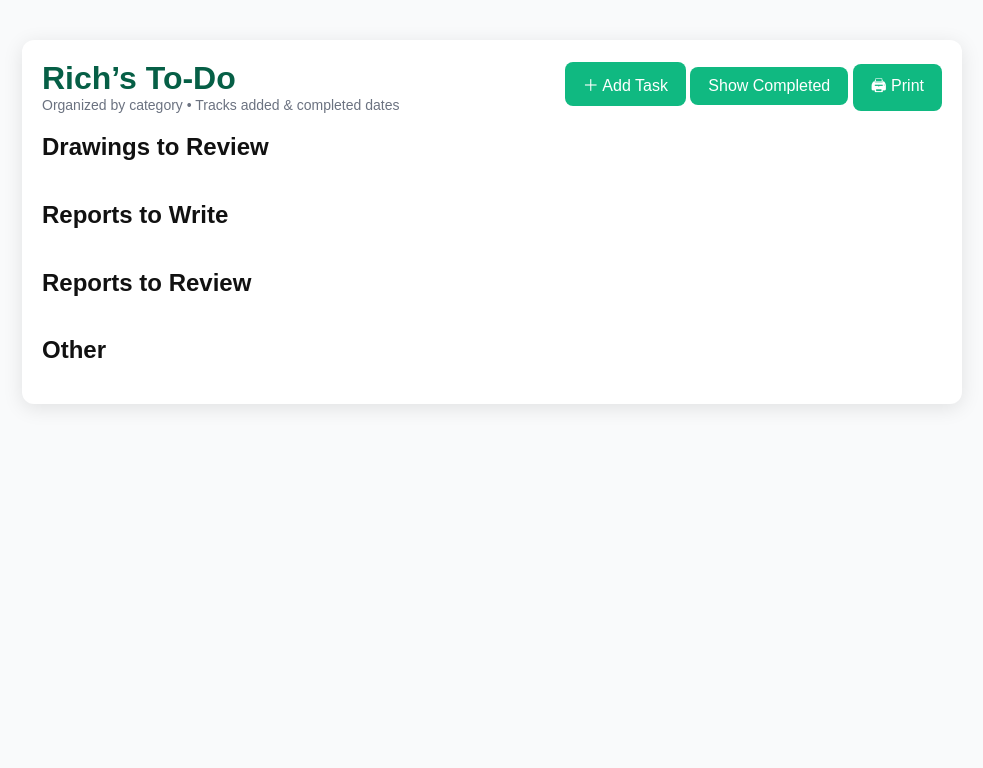
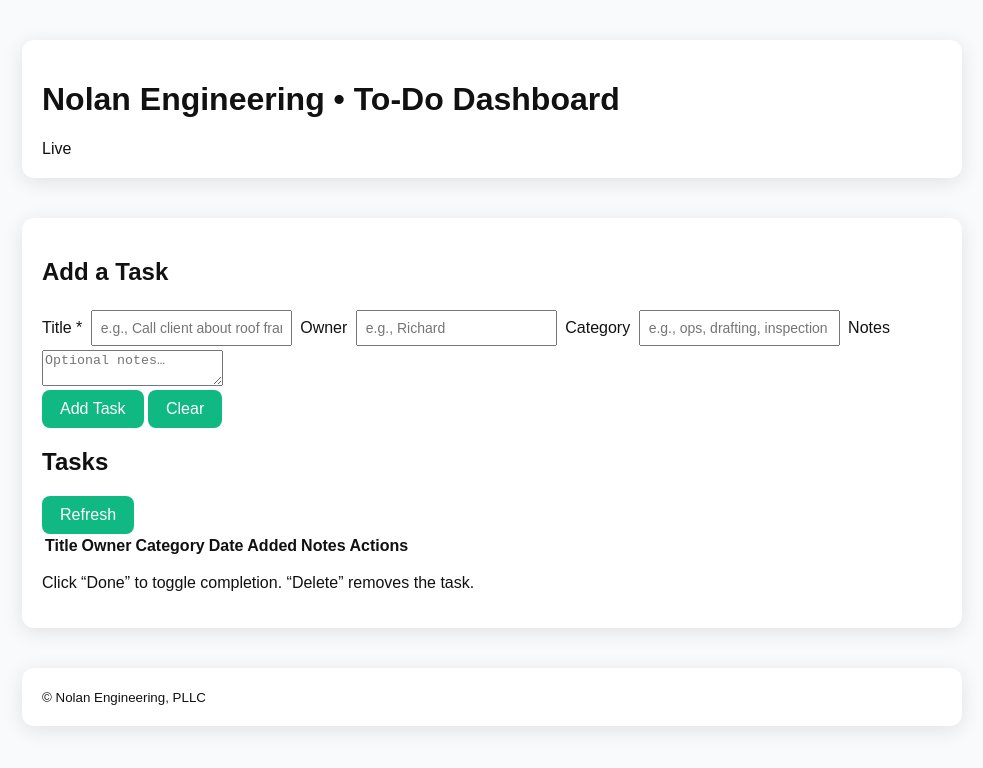
Before and after one commit to nolanengineeringpllc/rich-todo-static, a plain HTML site: page index.html in a window 1280 px wide. Shown: the whole page, without its empty margins (148-1131 px from the left). Drawn offline with Linux system fonts and the light colour scheme; no server answers.

Commit message:
Update index.html

```diff
--- a/index.html
+++ b/index.html
@@ -3,83 +3,101 @@
 <head>
   <meta charset="utf-8" />
   <meta name="viewport" content="width=device-width, initial-scale=1" />
-  <title>Rich’s To-Do (Sections)</title>
-  <link rel="stylesheet" href="styles.css" />
+  <title>Nolan Engineering • To-Do Dashboard</title>
+  <link rel="stylesheet" href="./styles.css" />
 </head>
 <body>
-  <div class="container">
-    <!-- Header -->
-    <div class="header">
-      <div>
-        <div class="title">Rich’s To-Do</div>
-        <div class="subtitle">Organized by category • Tracks added & completed dates</div>
+  <header class="site-header">
+    <div class="container header-inner">
+      <h1>Nolan Engineering • To-Do Dashboard</h1>
+      <span class="badge">Live</span>
+    </div>
+  </header>
+
+  <main class="container">
+    <!-- Status / error messages -->
+    <div id="status" class="status" aria-live="polite" hidden></div>
+
+    <!-- Add Task Form -->
+    <section class="card">
+      <h2>Add a Task</h2>
+      <form id="taskForm" class="form-grid">
+        <label class="field">
+          <span class="label">Title <span class="req">*</span></span>
+          <input type="text" id="title" placeholder="e.g., Call client about roof framing" required />
+        </label>
+
+        <label class="field">
+          <span class="label">Owner</span>
+          <input type="text" id="owner" placeholder="e.g., Richard" />
+        </label>
+
+        <label class="field">
+          <span class="label">Category</span>
+          <input type="text" id="category" placeholder="e.g., ops, drafting, inspection" />
+        </label>
+
+        <label class="field field-notes">
+          <span class="label">Notes</span>
+          <textarea id="notes" rows="2" placeholder="Optional notes…"></textarea>
+        </label>
+
+        <div class="actions-row">
+          <button type="submit" class="btn primary">Add Task</button>
+          <button type="reset" class="btn">Clear</button>
+        </div>
+      </form>
+    </section>
+
+    <!-- Tasks Table -->
+    <section class="card">
+      <div class="card-head">
+        <h2>Tasks</h2>
+        <button id="refreshBtn" class="btn" title="Refresh task list">Refresh</button>
       </div>
-      <div class="controls">
-        <button class="btn" id="toggleFormBtn">＋ Add Task</button>
-        <button class="btn" id="toggleCompletedBtn">Show Completed</button>
-        <button class="btn" onclick="window.print()">🖨 Print</button>
+
+      <div class="table-wrap">
+        <table class="table" id="tasksTable" aria-describedby="tableHelp">
+          <thead>
+            <tr>
+              <th scope="col">Title</th>
+              <th scope="col">Owner</th>
+              <th scope="col">Category</th>
+              <th scope="col">Date Added</th>
+              <th scope="col">Notes</th>
+              <th scope="col" class="col-actions">Actions</th>
+            </tr>
+          </thead>
+          <tbody id="tasksTableBody">
+            <!-- rows injected by app.js -->
+          </tbody>
+        </table>
       </div>
+      <p id="tableHelp" class="muted">Click “Done” to toggle completion. “Delete” removes the task.</p>
+    </section>
+  </main>
+
+  <footer class="site-footer">
+    <div class="container">
+      <small>© Nolan Engineering, PLLC</small>
     </div>
+  </footer>
 
-    <!-- Add Task Form (hidden by default) -->
-    <div id="addForm" class="card content" style="display:none">
-      <h3 style="margin-top:0">Add a Task</h3>
-      <div class="form-grid">
-        <label><span>Task title</span>
-          <input id="f_title" class="input" placeholder="What needs to get done?" />
-        </label>
-        <label><span>Project owner</span>
-          <input id="f_owner" class="input" placeholder="e.g., Rich" />
-        </label>
-        <label><span>Category</span>
-          <select id="f_category" class="select">
-            <option value="drawings">Drawings to Review</option>
-            <option value="write">Reports to Write</option>
-            <option value="review">Reports to Review</option>
-            <option value="other">Other</option>
-          </select>
-        </label>
-        <label><span>Date added</span>
-          <input id="f_added" type="date" class="input" />
-        </label>
-      </div>
-      <label style="display:block;margin-top:10px"><span>Notes (optional)</span>
-        <textarea id="f_notes" class="input" placeholder="Context or details…"></textarea>
-      </label>
-      <div class="form-actions">
-        <button class="btn" id="saveTaskBtn">Save Task</button>
-        <button class="btn ghost" id="cancelFormBtn">Cancel</button>
-      </div>
-    </div>
+  <script src="./app.js"></script>
+  <script>
+    // Optional: simple status helper that app.js can call if you want later
+    const $status = document.getElementById('status');
+    function showStatus(msg, type = 'info', timeout = 2500) {
+      $status.textContent = msg;
+      $status.className = 'status ' + type;
+      $status.hidden = false;
+      if (timeout) setTimeout(() => ($status.hidden = true), timeout);
+    }
 
-    <!-- Sections -->
-    <div class="section">
-      <h2 class="section-title">Drawings to Review</h2>
-      <div id="list_drawings" class="tasks"></div>
-    </div>
-
-    <div class="section">
-      <h2 class="section-title">Reports to Write</h2>
-      <div id="list_write" class="tasks"></div>
-    </div>
-
-    <div class="section">
-      <h2 class="section-title">Reports to Review</h2>
-      <div id="list_review" class="tasks"></div>
-    </div>
-
-    <div class="section">
-      <h2 class="section-title">Other</h2>
-      <div id="list_other" class="tasks"></div>
-    </div>
-
-    <!-- Completed (hidden by default, toggled with button) -->
-    <div id="completedSection" class="section" style="display:none">
-      <h2 class="section-title">Completed</h2>
-      <div id="list_completed" class="tasks"></div>
-    </div>
-  </div>
-
-  <script src="app.js"></script>
+    // Hook refresh button to reload tasks (app.js defines loadTasks)
+    document.getElementById('refreshBtn')?.addEventListener('click', () => {
+      if (typeof loadTasks === 'function') loadTasks();
+    });
+  </script>
 </body>
 </html>
```
